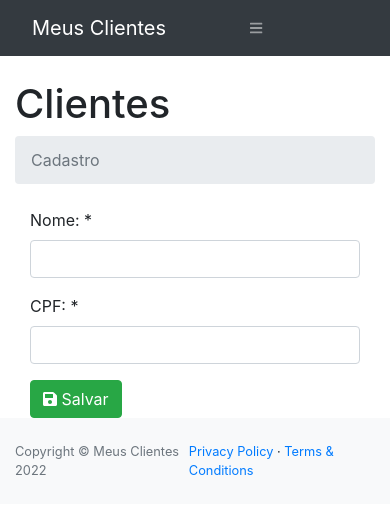
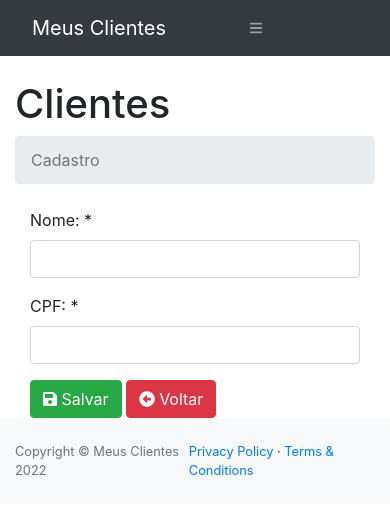
Before and after one commit to renatoganske/clientes, an Angular app in the folder frontend/clientes-app/: page /clientes-form in a window 390 px wide. Shown: the top 514 px of the page. Built offline with nearby package versions, Linux system fonts and the light colour scheme.

Commit message:
fix: implementada navegação entre componentes com router

```diff
--- a/frontend/clientes-app/src/app/clientes/clientes-form/clientes-form.component.html
+++ b/frontend/clientes-app/src/app/clientes/clientes-form/clientes-form.component.html
@@ -51,9 +51,13 @@
     </div>
 
     <div class="row">
-      <div class="col-md-2">
+      <div class="col-md-3">
         <button type="submit" class="btn btn-success">
           <i class="fa fa-save"></i> Salvar
+        </button>
+
+        <button type="button" class="btn btn-danger ml-1" (click)="voltarParaListagem()">
+          <i class="fa fa-arrow-alt-circle-left"></i> Voltar
         </button>
       </div>
     </div>
--- a/frontend/clientes-app/src/app/clientes/clientes-form/clientes-form.component.ts
+++ b/frontend/clientes-app/src/app/clientes/clientes-form/clientes-form.component.ts
@@ -1,4 +1,5 @@
 import { Component, OnInit } from '@angular/core';
+import { Router } from '@angular/router';
 
 import { Cliente } from '../cliente';
 import { ClientesService } from '../../clientes.service';
@@ -14,11 +15,16 @@ export class ClientesFormComponent implements OnInit {
   success: boolean = false;
   errors: String[];
 
-  constructor( private service: ClientesService) {
+  constructor( private service: ClientesService,
+    private router: Router) {
     this.cliente = new Cliente();
   }
 
   ngOnInit(): void {
+  }
+
+  voltarParaListagem(){
+    this.router.navigate(['/clientes-lista'])
   }
 
   onSubmit(){
--- a/frontend/clientes-app/src/app/clientes/clientes-lista/clientes-lista.component.html
+++ b/frontend/clientes-app/src/app/clientes/clientes-lista/clientes-lista.component.html
@@ -5,7 +5,7 @@
 <div class="container">
   <div class="row">
     <div class="col-md-2">
-      <button class="btn btn-warning">
+      <button class="btn btn-warning" (click)="novoCadastro()">
         <i class="fa fa-plus"></i> Novo
       </button>
     </div>
--- a/frontend/clientes-app/src/app/clientes/clientes-lista/clientes-lista.component.ts
+++ b/frontend/clientes-app/src/app/clientes/clientes-lista/clientes-lista.component.ts
@@ -1,4 +1,6 @@
 import { Component, OnInit } from '@angular/core';
+import { Router } from '@angular/router';
+
 import { ClientesService } from 'src/app/clientes.service';
 import { Cliente } from '../cliente';
 
@@ -11,7 +13,8 @@ export class ClientesListaComponent implements OnInit {
 
   clientes: Cliente[] = [];
 
-  constructor(private service : ClientesService) { }
+  constructor(private service : ClientesService,
+    private router : Router) { }
 
   ngOnInit(): void {
     this.service
@@ -19,4 +22,7 @@ export class ClientesListaComponent implements OnInit {
       .subscribe( response => this.clientes = response)
   }
 
+  novoCadastro(){
+    this.router.navigate(['/clientes-form']);
+  }
 }
```
